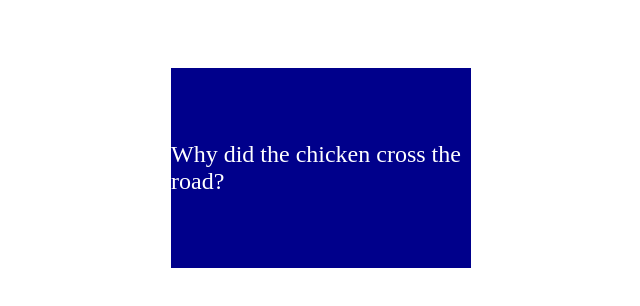
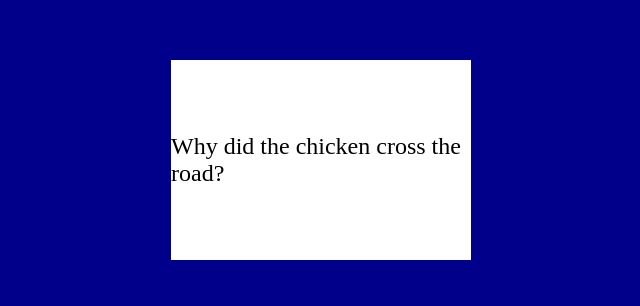
Before and after one commit to sean-flanagan/joke-generator, a plain HTML site: page index.html in a window 1280 px wide. Shown: the part 240-546 px from the top of the page, without its empty margins (319-959 px from the left). Drawn offline with Linux system fonts and the light colour scheme.

Commit message:
Update styles.css

```diff
--- a/styles.css
+++ b/styles.css
@@ -1,19 +1,25 @@
+body {
+  background-color: darkblue;
+  margin: 0;
+  padding: 0;
+  display: flex;
+  justify-content: center;
+  align-items: center;
+  height: 100vh;
+}
+
 .card {
   width: 300px;
   height: 200px;
-  position: relative;
   margin: auto;
-  top: 50vh;
-  transform: translateY(-50%);
-  background-color: darkblue;
 }
 
 .card-inner {
   width: 100%;
   height: 100%;
-  position: absolute;
+  position: relative;
   transform-style: preserve-3d;
-  transition: transform 0.6s;
+  transition: transform 1.2s;
 }
 
 .card-front,
@@ -26,18 +32,25 @@
   justify-content: center;
   align-items: center;
   font-size: 24px;
-  color: white;
-  transition: opacity 0.3s;
+  transition: opacity 0.6s;
+}
+
+.card-front {
+  background-color: white;
+  color: black;
 }
 
 .card-back {
+  background-color: lightgrey;
+  color: black;
   transform: rotateY(180deg);
-}
-
-.card-flipped .card-front {
   opacity: 0;
 }
 
-.card-flipped .card-back {
+.card-back.show {
   opacity: 1;
 }
+
+.card-flipped .card-inner {
+  transform: rotateY(180deg);
+}
```
